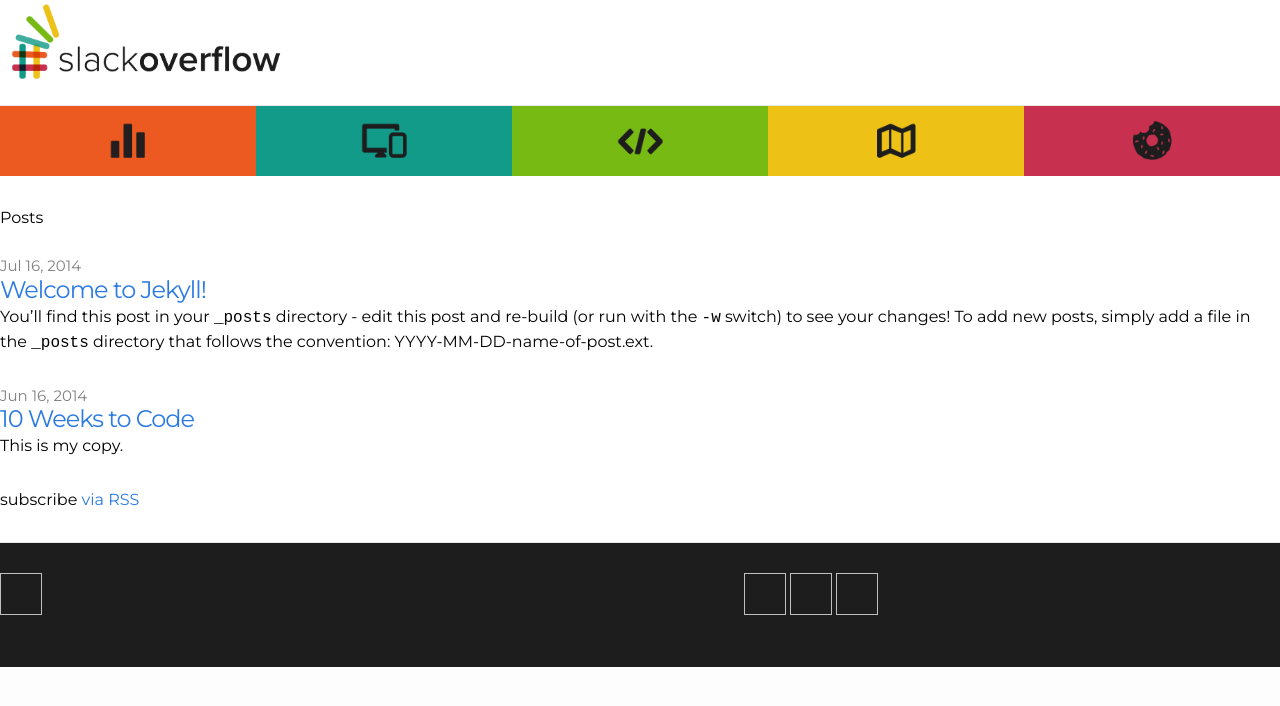
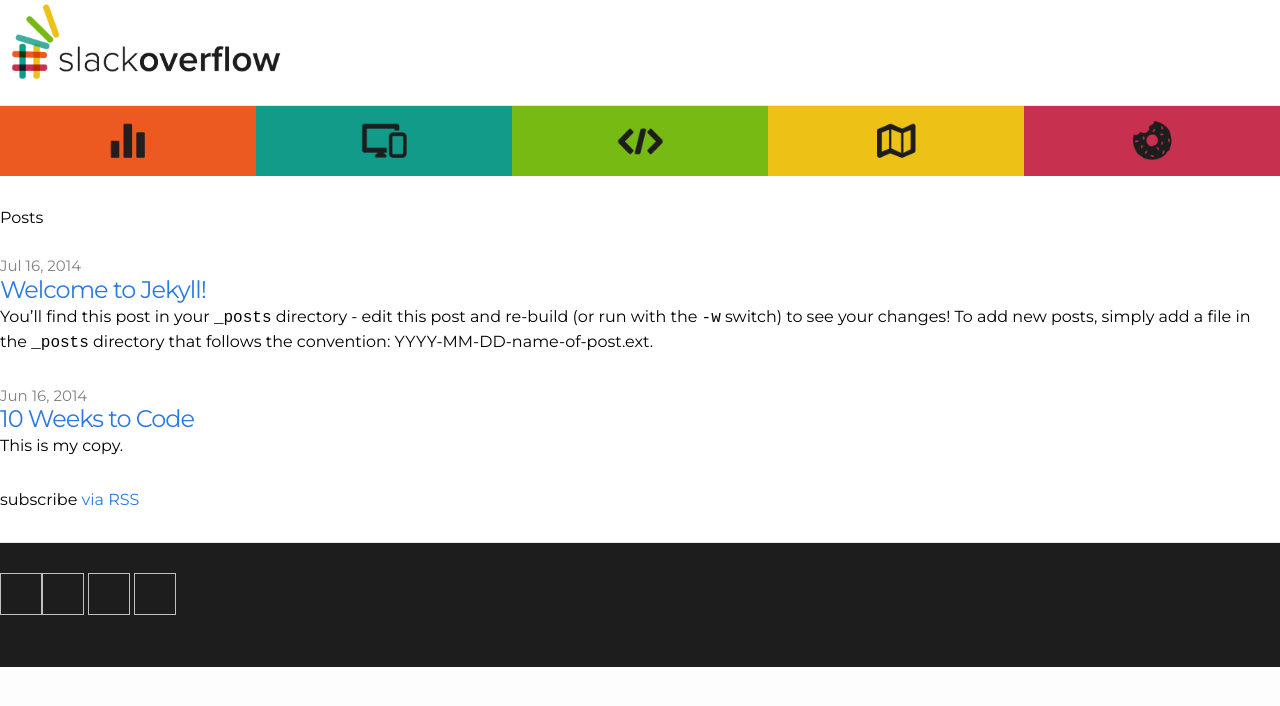
Before and after one commit to MeganCoffey/MeganCoffey.github.io, a Jekyll site: the page built from index.html, in a window 1280 px wide. Shown: the top 706 px of the page. Built offline with Jekyll 4.4.1, drawn with Linux system fonts in a browser that asks for light colours.

Commit message:
playing with footer

```diff
--- a/css/main.css
+++ b/css/main.css
@@ -152,38 +152,7 @@ a:visited { color: #205caa; }
   background-image: url(../images/sbxlogo.png);
 }*/
 
-.footer-col-1{
-  width: 270px; /*fallback*/
-  width: -webkit-calc(35% - 10px);
-  width: -moz-calc(35% - 10px);
-  width: -o-calc(35% - 10px);
-  width: calc(35% - 10px);
-  margin-right: 10px
-}
-.footer-col-2 {
-  width: 175px; /*fallback*/
-  width: -webkit-calc(23.125% - 10px);
-  width: -moz-calc(23.125% - 10px);
-  width: -o-calc(23.125% - 10px);
-  width: calc(23.125% - 10px);
-  margin-right: 10px
-}
-.footer-col-3 {
-  width: 335px; /*fallback*/
-  width: -webkit-calc(41.875%);
-  width: -moz-calc(41.875%);
-  width: -o-calc(41.875%);
-  width: calc(41.875%);
-}
 
-.site-footer ul { list-style: none; }
-
-.site-footer li,
-.site-footer p {
-  font-size: 15px;
-  letter-spacing: -.3px;
-  color: #828282;
-}
 
 /*.github-icon-svg,
 .twitter-icon-svg {
```
